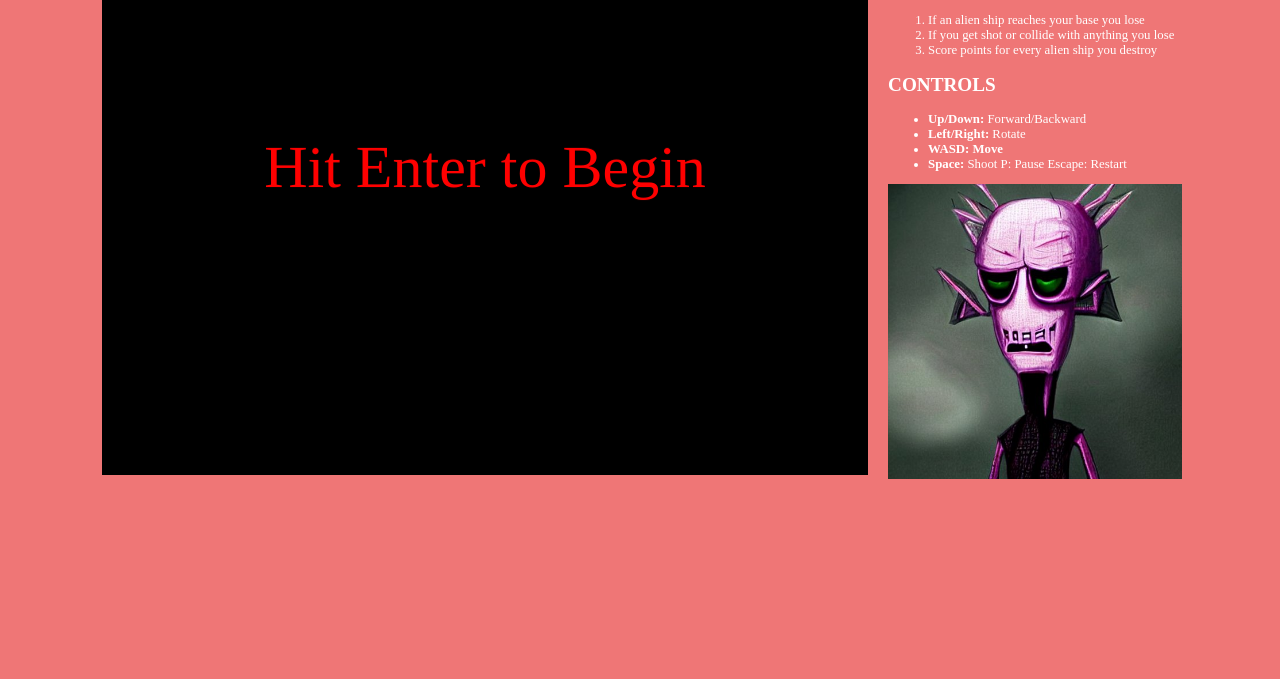
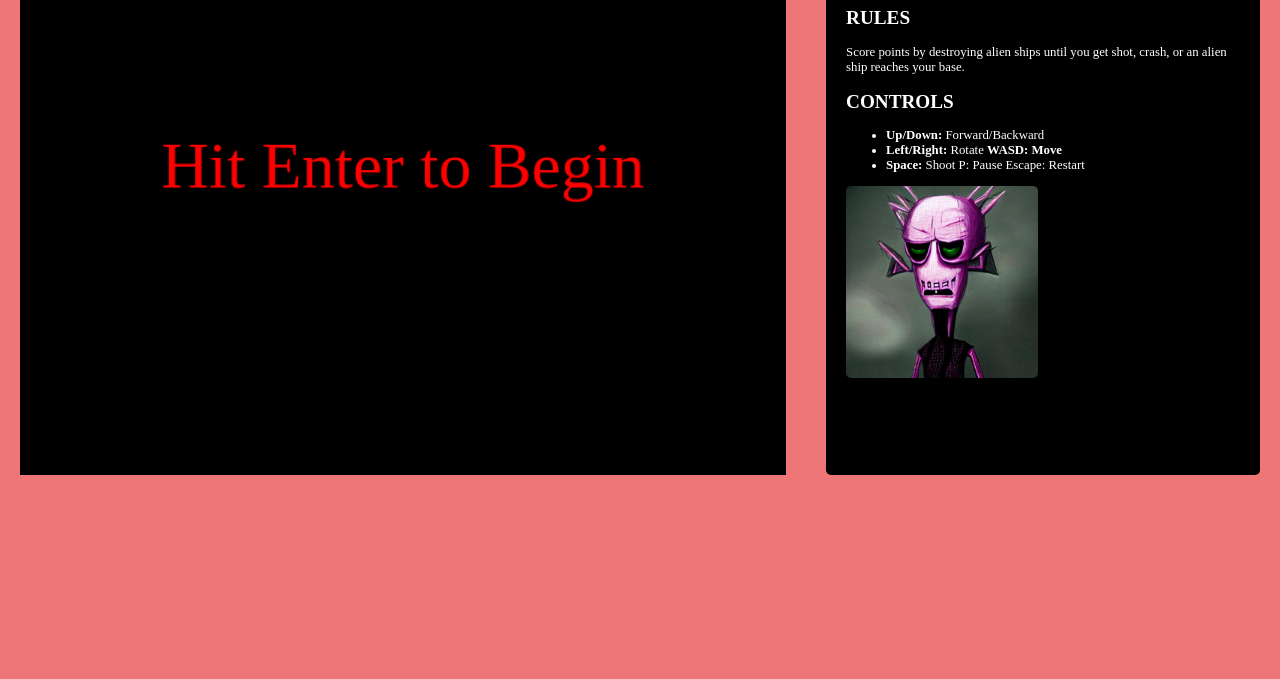
Before and after one commit to michaelmrose/caveInvaders, a website: page public/index.html in a window 1280 px wide. Shown: the part 121-800 px from the top of the page. Drawn offline with Linux system fonts and the light colour scheme; a web font is replaced by a local one.

Commit message:
aestetic improvements to UI

```diff
--- a/public/index.html
+++ b/public/index.html
@@ -18,16 +18,15 @@
         <aside class="instructions">
             <h1>CAVE INVADERS</h1>
             <h2>RULES</h2>
-            <ol>
-                <li>If an alien ship reaches your base you lose</li>
-                <li>If you get shot or collide with anything you lose</li>
-                <li>Score points for every alien ship you destroy</li>
-            </ol>
+            Score points by destroying alien ships until you get shot, crash, or
+            an alien ship reaches your base.
             <h2>CONTROLS</h2>
             <ul>
                 <li><strong>Up/Down:</strong> Forward/Backward</li>
-                <li><strong>Left/Right:</strong> Rotate</li>
-                <li><strong>WASD: Move</strong></li>
+                <li>
+                    <strong>Left/Right:</strong> Rotate
+                    <strong>WASD: Move</strong>
+                </li>
                 <li><strong>Space:</strong> Shoot P: Pause Escape: Restart</li>
             </ul>
             <img id="alien" src="alien.jpg" alt="alien" />
--- a/public/style.css
+++ b/public/style.css
@@ -15,14 +15,21 @@ body {
 }
 h1 {
     font-family: "Charge Vector", sans-serif;
-    margin-top: 20px;
     font-size: 3vw;
     color: #240747;
 }
 aside {
     font-size: 1vw;
     color: white;
+    background: black;
+    border-radius: 5px;
+    max-height: 45vw;
+    height: 45vw;
+    margin: 20px;
+    padding-left: 20px;
+    padding-right: 20px;
 }
 #alien {
-    height: 23vw;
+    border-radius: 5px;
+    height: 15vw;
 }
```
